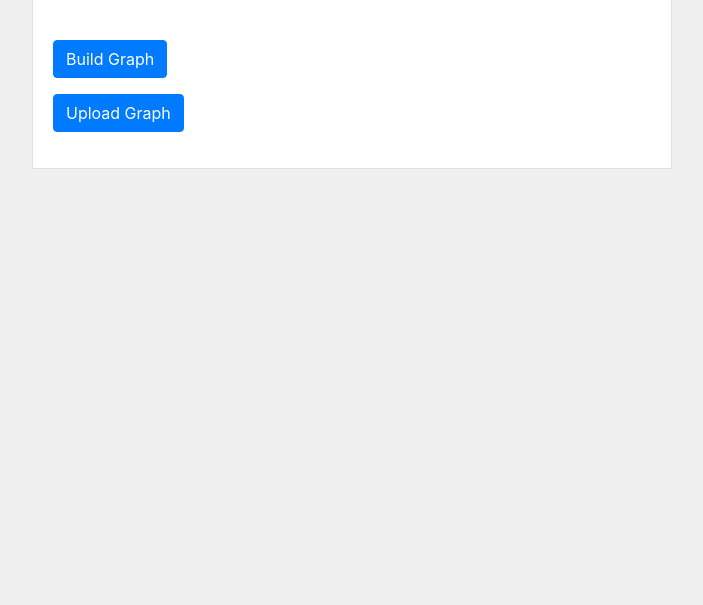
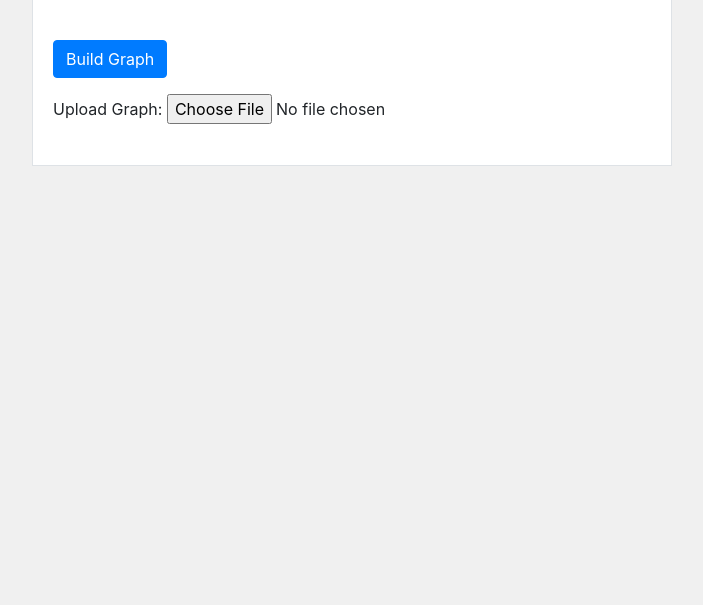
Before and after one commit to manuelgcsousa/ar-structures, a plain HTML site: page src/index.html in a window 1280 px wide. Shown: the part 195-800 px from the top of the page, without its empty margins (288-991 px from the left). Drawn offline with nearby package versions, Linux system fonts and the light colour scheme.

Commit message:
Possibilidade de fazer upload de grafo - ATENÇÃO, ainda não é obedecida a estrutura graph+data

```diff
--- a/src/index.html
+++ b/src/index.html
@@ -68,9 +68,12 @@
 				</p>
 
 				<p>
-					<button id="upload_btn" type="button" class="btn btn-primary" onclick="debug()">
+					<label for="upload_graph">Upload Graph:</label>
+					<input id="file-selector" type="file" name="upload_graph" onclick="Index.readUploadedFile()"></input>
+					<!--
+					<button id="upload_btn" type="file" class="btn btn-primary" onclick="readUploadedFile()">
 						Upload Graph
-					</button>
+					</button>-->
 				</p>
 			</div>
 		</div>
--- a/src/js/index.js
+++ b/src/js/index.js
@@ -177,5 +177,33 @@ class Index
 		});
 
 		localStorage.setItem('links', JSON.stringify(links));
+
+		// Colocar flag no localStorage para indicar que grafo tem que ser desenhado.
+		localStorage.setItem('toDraw', JSON.stringify(true));
+	}
+
+	static readUploadedFile() {
+		const fileSelector = document.getElementById('file-selector');
+		fileSelector.addEventListener('change', (event) => {
+			const fileList = event.target.files[0];
+
+			const reader = new FileReader();
+			reader.addEventListener('load', (event) => {
+				try {
+					var tree = JSON.parse(event.target.result);
+
+					// Colocar flag no localStorage para indicar que grafo já está construído.
+					localStorage.setItem('toCreate', JSON.stringify(false));
+					// Colocar grafo em 'tree' no localStorage.
+					localStorage.setItem('graph', JSON.stringify(tree));
+
+					location.href = "/graph.html";
+				} catch (e) {
+					alert('File is not valid.');
+				}
+			});
+
+			reader.readAsText(fileList);
+		});
 	}
 }
```
Also changed, not shown: src/graph.html (+6 -2 lines).
